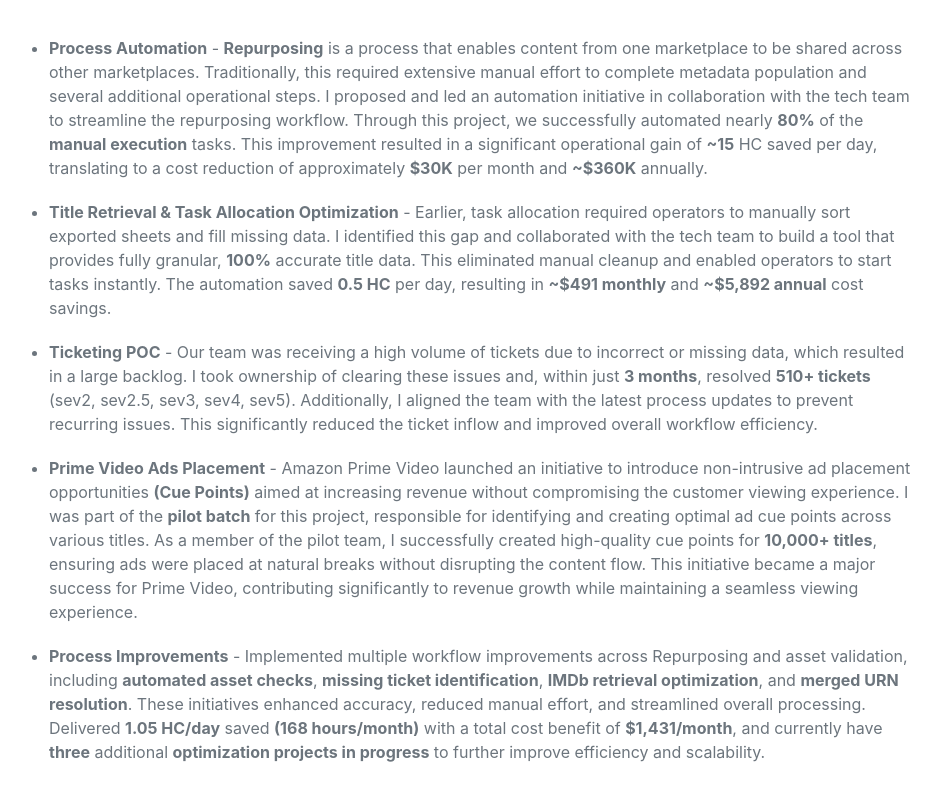
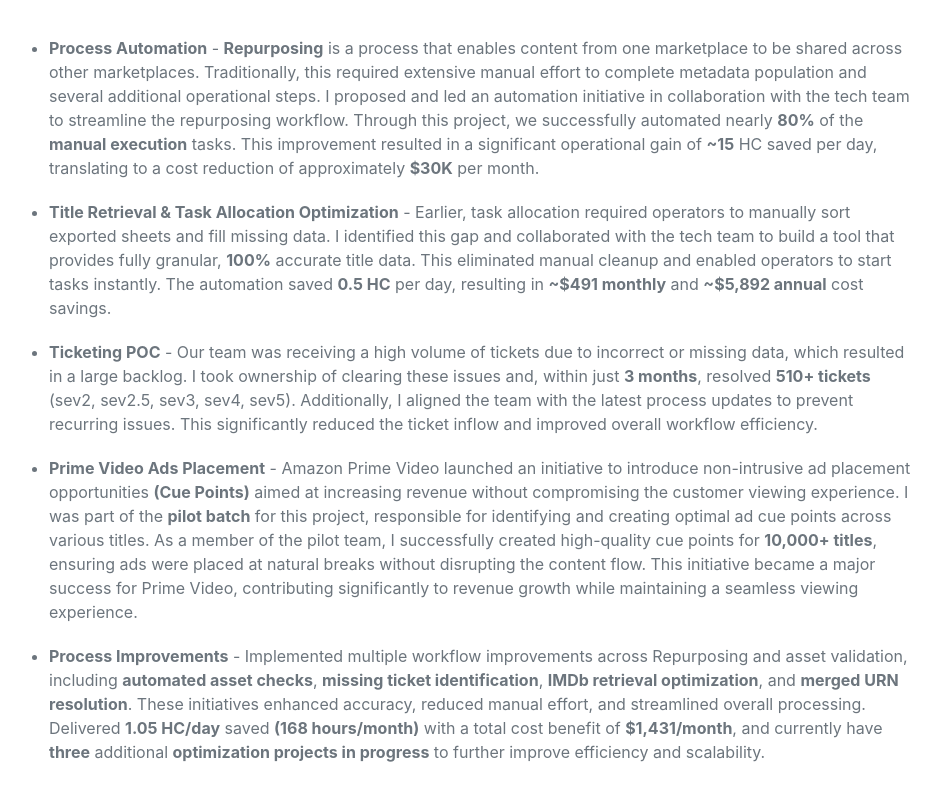
Before and after one commit to jinith-kumar/jinithkumar.github.io, a plain HTML site: page index.html in a window 1280 px wide. Shown: the part 1761-2561 px from the top of the page, without its empty margins (311-1252 px from the left). Drawn offline with nearby package versions, Linux system fonts and the light colour scheme; a web font is replaced by a local one.

Commit message:
Update index.html

```diff
--- a/index.html
+++ b/index.html
@@ -130,7 +130,7 @@
                 <h2 class="mb-5">Projects</h2>
                 <ul>
                     <li><b>Process Automation</b> - <b>Repurposing</b> is a process that enables content from one marketplace to be shared across other marketplaces. Traditionally, this required extensive manual effort to complete metadata population and several additional operational steps.
-                    I proposed and led an automation initiative in collaboration with the tech team to streamline the repurposing workflow. Through this project, we successfully automated nearly <b>80%</b> of the <b>manual execution</b> tasks. This improvement resulted in a significant operational gain of <b>~15</b> HC saved per day, translating to a cost reduction of approximately <b>$30K</b> per month and <b>~$360K</b> annually.</li>
+                    I proposed and led an automation initiative in collaboration with the tech team to streamline the repurposing workflow. Through this project, we successfully automated nearly <b>80%</b> of the <b>manual execution</b> tasks. This improvement resulted in a significant operational gain of <b>~15</b> HC saved per day, translating to a cost reduction of approximately <b>$30K</b> per month.</li>
 
                     <li><b>Title Retrieval & Task Allocation Optimization</b> - Earlier, task allocation required operators to manually sort exported sheets and fill missing data. I identified this gap and collaborated with the tech team to build a tool that provides fully granular, <b>100%</b> accurate title data. This eliminated manual cleanup and enabled operators to start tasks instantly. The automation saved <b>0.5 HC</b> per day, resulting in <b>~$491 monthly</b> and <b>~$5,892 annual</b> cost savings. </li>
 
```
